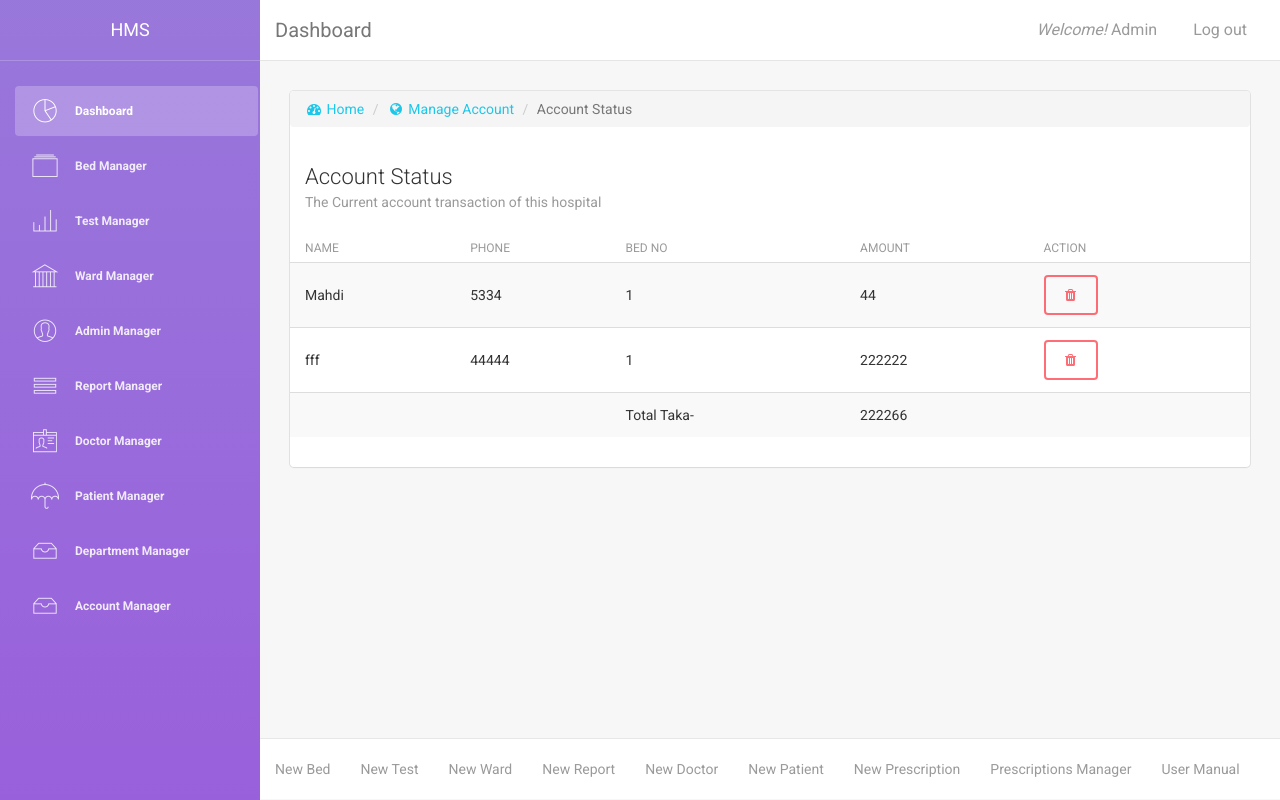
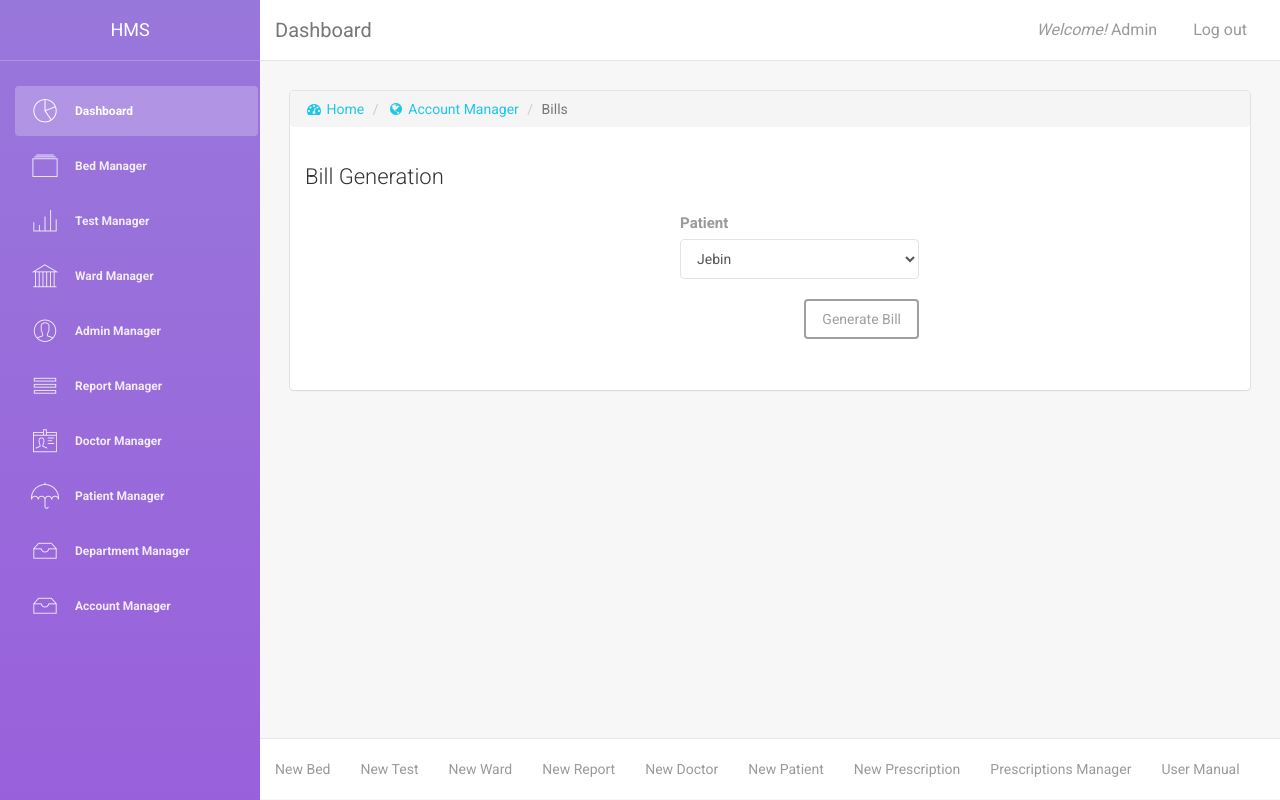
Before and after one commit to sadik-s/hospital-management-system, a PHP site: page /hospital_management_system/manage_account.php in a window 1280 px wide. Run offline with PHP 8.4, Linux system fonts and the light colour scheme; a user stored in the database is signed in; data comes from the database, SQL or seed files in the repository; some libraries are stand-ins or nearby versions.

Commit message:
Acconut billing(with only test cost)

```diff
--- a/content/account_manager.php
+++ b/content/account_manager.php
@@ -1,3 +1,18 @@
+<?php
+    $testBills = null;
+    $patientDetails = null;
+    $reports = null;
+    if(isset($_POST['GenerateBill']) && isset($_POST['patient_id'])){
+        $patient_id = $_POST['patient_id'];
+        $sql = "SELECT * FROM tbl_patient WHERE patient_id=".$patient_id;
+        $result = mysqli_query($conn, $sql);
+        $patientDetails = mysqli_fetch_assoc($result);
+        $sql = "SELECT * FROM tbl_report, tbl_test WHERE patient_id=".$patient_id." and tbl_report.test_id=tbl_test.test_id";
+        $reports = mysqli_query($conn, $sql);
+    }
+$sql = "SELECT * FROM tbl_patient";
+$result = mysqli_query($conn, $sql);
+?>
 <script>
     function check_delete()
     {
@@ -19,54 +34,110 @@
                 <div class="card">
                     <ol class="breadcrumb">
                         <li><a href="index.php"><i class="fa fa-dashboard"></i> Home</a></li>
-                        <li><a href="add_account.php"><i class="fa fa-globe"></i> Manage Account</a></li>
-                        <li class="active">Account Status</li>
+                        <li><a href="add_account.php"><i class="fa fa-globe"></i> Account Manager</a></li>
+                        <li class="active">Bills</li>
                     </ol>
                     <div class="header">
-                        <h4 class="title">Account Status</h4>
-                        <p class="category">The Current account transaction of this hospital</p>
+                        <h4 class="title">Bill Generation</h4>
                     </div>
-                    <div class="content table-responsive table-full-width">
-                        <table class="table table-hover table-striped">
-                            <thead>
-                                <th>Name</th>
-                                <th>Phone</th>
-								<th>Bed No</th>
-                                <th>Amount</th>
-                                <th>Action</th>
-                            </thead>
-                            <tbody>
+                    <div class="content">
+                        <div class="billing-form">
+                            <form action="" method="post">
+                                <div class="form-group col-md-4 col-md-offset-4" style="">
+                                    <label for="patient_id" style="font-weight: bold; font-size: 15px; text-transform: none;">Patient</label>
+                                    <select name="patient_id" id="patient_id" class="form-control">
                                         <?php
-								$total=0;
                                             while ($row = mysqli_fetch_assoc($result)) {
-                                     $total=$total +$row['amount'];
                                         ?>
+                                            <option value="<?php echo $row['patient_id'] ?>" <?php if(isset($patientDetails)&&$patientDetails){if($patientDetails['patient_id']==$row['patient_id']) echo 'selected'; } ?>><?php echo $row['patient_name'] ?></option>
+                                        <?php } ?>
+                                    </select>
+                                    <div class="form-group" style="margin-top: 20px;">
+                                        <input type="submit" name="GenerateBill" class="btn pull-right" value="Generate Bill">
+                                    </div>
+                                </form>
+                            </div>
 
+                            <div class="clearfix"></div>
+                            <br>
+                        </div>
+
+                    </div>
+                </div>
+            </div>
+        </div>
+    <?php if($patientDetails){ ?>
+        <div class="row">
+            <div class="col-md-12">
+                <div class="card" style="padding: 40px 30px;">
+
+                    <div class="header">
+                        <h3 class="title" style="text-align: center; color: #000;">Hospital Management System</h3>
+                    </div>
+                    <br> <br>
+                    <div class="content">
+                        <fieldset style="width: 80%; margin: auto;">
+                            <legend>Patient Details:</legend>
+                            <table class="table table-borderless" style="border: none !important;">
+                                <tr class="table-borderless">
+                                    <td class="text-right">Name</td>
+                                    <td>:</td>
+                                    <td><?php echo $patientDetails['patient_name']; ?></td>
+                                    <td></td>
+                                    <td class="text-right">Contact</td>
+                                    <td>:</td>
+                                    <td><?php echo $patientDetails['patient_phone']; ?></td>
+                                </tr>
                                 <tr>
-                                        <td><?php echo $row['patient_name'] ?></td>
-                                        <td><?php echo $row['patient_phone'] ?></td>
-                                        <td><?php echo $row['bed_id'] ?></td>
-										 <td><?php echo $row['amount'] ?></td>
-                                        <td>
-
-                                            <a href="function/delete_account.php?id=<?php echo $row['id'] ?>" class="btn btn-danger" data-toggle="tooltip" title="Delete Patient" onclick="return check_delete();"><i class="fa fa-trash"></i></a>
-                                        </td>
+                                    <td class="text-right">NID</td>
+                                    <td>:</td>
+                                    <td><?php echo $patientDetails['patient_nid']; ?></td>
+                                    <td></td>
+                                    <td class="text-right">Admission Date</td>
+                                    <td>:</td>
+                                    <td><?php echo $patientDetails['admission_date']; ?></td>
+                                </tr>
+                                <tr>
+                                    <td class="text-right">Address</td>
+                                    <td>:</td>
+                                    <td colspan="5"><?php echo $patientDetails['patient_address']; ?></td>
+                                </tr>
+                            </table>
+                        </fieldset> <br> <br>
+                        <?php if(isset($reports)&&$reports!=null && mysqli_num_rows($reports)){?>
+                        <fieldset style="width: 80%; margin: auto;">
+                            <legend>#Test Bill</legend>
+                            <table class="table table-borderless" style="border: none !important;">
+                                <tr>
+                                    <td class="">Test Name</td>
+                                    <td class="">Result</td>
+                                    <td class="">Publishing Date</td>
+                                    <td class="">Testing Cost</td>
+                                </tr>
+                                <?php
+                                    $total = 0;
+                                    while ($row = mysqli_fetch_assoc($reports)) {
+                                ?>
+                                <tr class="table-borderless">
+                                    <td><?php echo $row['test_name']; ?></td>
+                                    <td><?php echo $row['report_result']; ?></td>
+                                    <td><?php echo $row['report_published_date']; ?></td>
+                                    <td><?php echo $row['cost']; $total+=$row['cost']; ?></td>
                                 </tr>
                                 <?php } ?>
                                 <tr>
                                     <td></td>
                                     <td></td>
-								<td>Total Taka-</td>
-								<td><?php echo $total ?></td>
-								<td></td>
-
-
+                                    <td>Total</td>
+                                    <td><strong><?php echo $total; ?></strong></td>
                                 </tr>
-                            </tbody>
                             </table>
+                        </fieldset>
+                        <?php } ?>
                     </div>
                 </div>
             </div>
         </div>
+    <?php } ?>
     </div>
 </div>
--- a/manage_account.php
+++ b/manage_account.php
@@ -7,8 +7,6 @@
         header("location: http://localhost/hospital_management_system/login.php");
     }
     require 'function/db_connect.php';
-    $sql = "SELECT * FROM account";
-    $result = mysqli_query($conn, $sql);
 ?>
 <!DOCTYPE html>
 <html lang="en">
@@ -24,6 +22,13 @@
         <link href="http://maxcdn.bootstrapcdn.com/font-awesome/4.2.0/css/font-awesome.min.css" rel="stylesheet">
         <link href='http://fonts.googleapis.com/css?family=Roboto:400,700,300' rel='stylesheet' type='text/css'>
         <link href="assets/css/pe-icon-7-stroke.css" rel="stylesheet" />
+        <style>
+            .table>thead>tr>th,
+            .table-borderless td,
+            .table-borderless th {
+                border: 0 !important;
+            }
+        </style>
     </head>
 
     <body>
```
Lines whose indentation alone changed are shown as unchanged.
